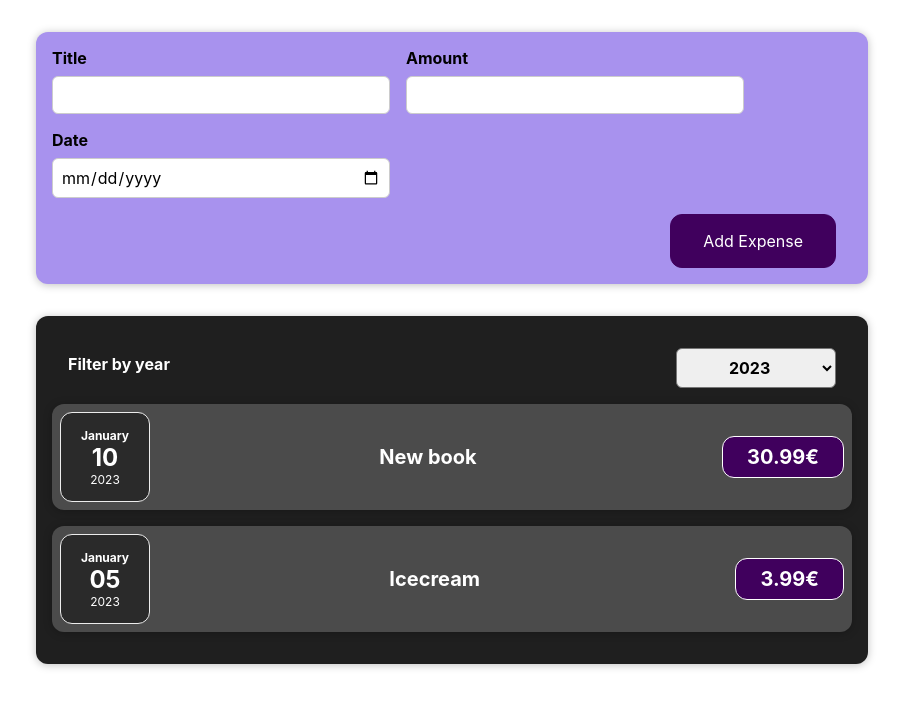
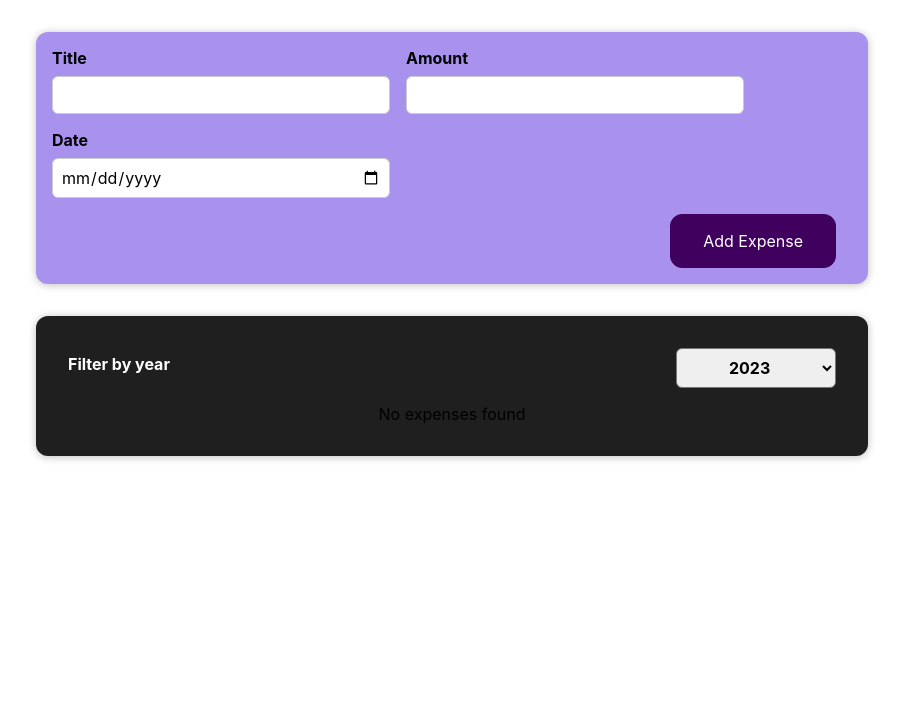
Before and after one commit to Kristofer-Robin/expenses, a React (Create React App) app: page / in a window 1280 px wide. Shown: the top 708 px of the page, without its empty margins (188-1091 px from the left). Built offline with nearby package versions, Linux system fonts and the light colour scheme.

Commit message:
Rune full helm

```diff
--- a/src/App.js
+++ b/src/App.js
@@ -18,6 +18,12 @@ const DUMMY_EXPENSES = [
         date: new Date(2023, 0, 5),
         title:'Icecream',
         amount: 3.99
+    },
+    {
+        id: 'e2',
+        date: new Date(2023, 0, 5),
+        title:'New Jean',
+        amount: 199.99
     }
 ]
 
--- a/src/components/Expenses/ExpenseDate.js
+++ b/src/components/Expenses/ExpenseDate.js
@@ -1,5 +1,4 @@
 import './ExpendeDate.css'
-import './ExpensesFilter.js';
 
 
 const ExpenseDate = (props) => {
--- a/src/components/Expenses/ExpenseItem.js
+++ b/src/components/Expenses/ExpenseItem.js
@@ -5,7 +5,6 @@ import ExpenseDate from "./ExpenseDate";
 import Card from "../UI/Card"
 
 const ExpenseItem = (props) => {
-
     return (
         <Card className="expense-item">
             <ExpenseDate date={props.date}></ExpenseDate>
--- a/src/components/Expenses/Expenses.js
+++ b/src/components/Expenses/Expenses.js
@@ -1,4 +1,3 @@
-
 import React, { useState } from 'react';
 import './Expenses.css'
 import ExpenseItem from "./ExpenseItem";
@@ -17,21 +16,30 @@ const Expenses = (props) => {
         setFilteredYear(year)
     }
 
+    const filteredExpenses = props.expenses.filter(
+        (expense) => {
+            return expense.date.getFullYear().toString() === filteredYear
+        })
+
+    let expensesContent = <p>No expenses found</p>
+    if (filteredExpenses.lenght > 0) {
+        expensesContent = filteredExpenses.map((expense) => {
+            return <ExpenseItem
+                id={expense.id}
+                title={expense.title}
+                amount={expense.amount}
+                date={expense.date}
+            ></ExpenseItem>
+        })
+    }
+
     return (
         <Card className="expenses">
             <ExpensesFilter selected={filteredYear} onChangeFilter={filterChangeHandler}></ExpensesFilter>
-            {
-                props.expenses.map((expense) => {
-                    return <ExpenseItem
-                        id={expense.id}
-                        title={expense.title}
-                        amount={expense.amount}
-                        date={expense.date}
-                    ></ExpenseItem>
-                })
-            }
+            {expensesContent}
         </Card>
     )
 }
 
+
 export default Expenses
--- a/src/components/Expenses/ExpensesFilter.js
+++ b/src/components/Expenses/ExpensesFilter.js
@@ -2,12 +2,12 @@ import React from 'react';
 
 import './ExpensesFilter.css';
 
-const ExpensesFilter = () => {
+const ExpensesFilter = (props) => {
     return (
         <div className='expenses-filter'>
             <div className='expenses-filter__control'>
                 <label>Filter by year</label>
-                <select>
+                <select value={props.selected} onChange={(event) => props.onChangeFilter(event.target.value)}>
                     <option value='2023'>2023</option>
                     <option value='2024'>2024</option>
                     <option value='2025'>2025</option>
```
